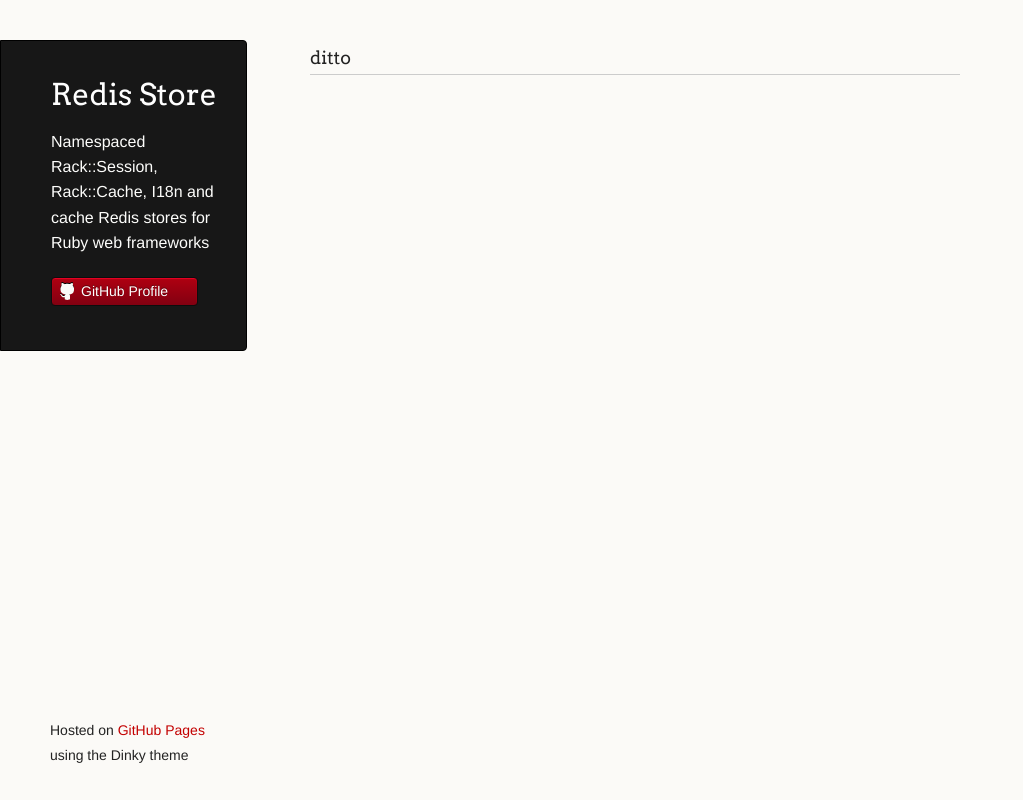
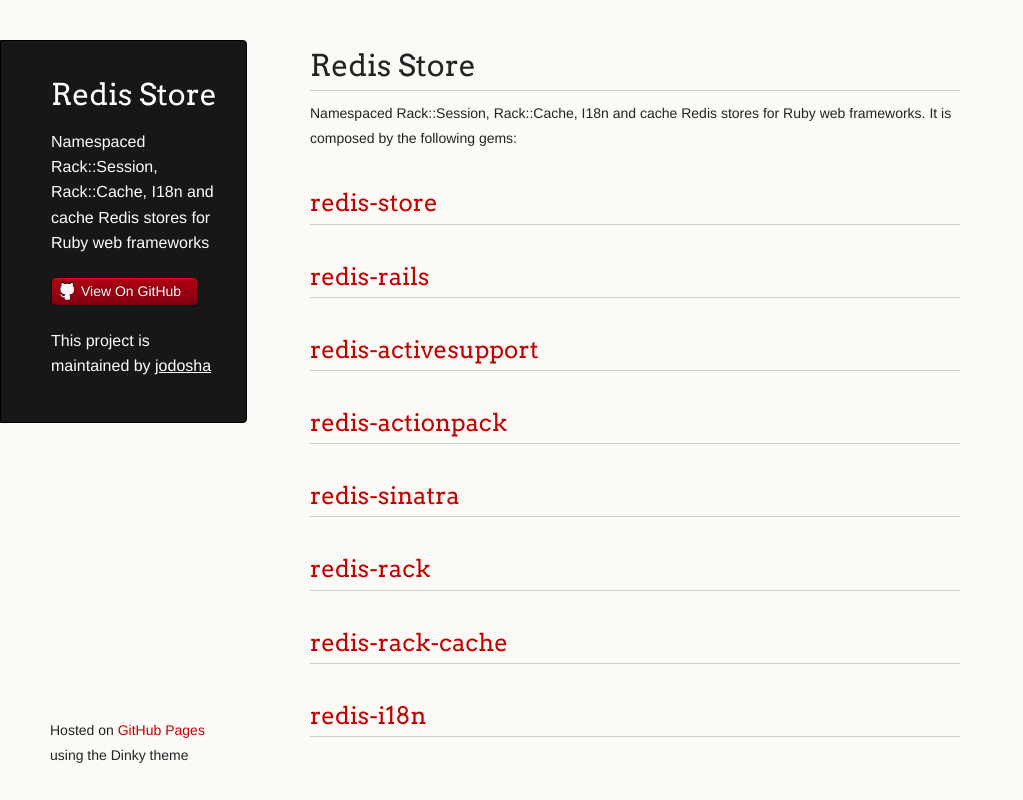
Before and after one commit to redis-store/redis-store.github.io, a plain HTML site: page index.html in a window 1280 px wide. Shown: the whole page, without its empty margins (0-1023 px from the left). Drawn offline with Linux system fonts and the light colour scheme.

Commit message:
Listing projects

```diff
--- a/index.html
+++ b/index.html
@@ -3,7 +3,7 @@
   <head>
     <meta charset="utf-8">
     <meta http-equiv="X-UA-Compatible" content="chrome=1">
-    <title>Redis Store by redis-store</title>
+    <title>Redis Store by jodosha</title>
 
     <link rel="stylesheet" href="stylesheets/styles.css">
     <link rel="stylesheet" href="stylesheets/pygment_trac.css">
@@ -19,16 +19,25 @@
         <h1 class="header">Redis Store</h1>
         <p class="header">Namespaced Rack::Session, Rack::Cache, I18n and cache Redis stores for Ruby web frameworks</p>
 
-
-
         <ul>
-          <li><a class="buttons github" href="https://github.com/redis-store">GitHub Profile</a></li>
+          <li><a class="buttons github" href="https://github.com/redis-store">View On GitHub</a></li>
         </ul>
 
+        <p class="header">This project is maintained by <a class="header name" href="https://github.com/jodosha">jodosha</a></p>
       </header>
       <section>
-        <h3>
-<a name="ditto" class="anchor" href="#ditto"><span class="octicon octicon-link"></span></a>ditto</h3>
+        <h1>Redis Store</h1>
+        <p>Namespaced Rack::Session, Rack::Cache, I18n and cache Redis stores for Ruby web frameworks. It is composed by the following gems:</p>
+
+        <h2><a href="/redis-store">redis-store</a></h2>
+        <h2><a href="/redis-rails">redis-rails</a></h2>
+        <h2><a href="/redis-activesupport">redis-activesupport</a></h2>
+        <h2><a href="/redis-actionpack">redis-actionpack</a></h2>
+        <h2><a href="/redis-sinatra">redis-sinatra</a></h2>
+        <h2><a href="/redis-rack">redis-rack</a></h2>
+        <h2><a href="/redis-rack-cache">redis-rack-cache</a></h2>
+        <h2><a href="/redis-i18n">redis-i18n</a></h2>
+
       </section>
       <footer>
         <p><small>Hosted on <a href="https://pages.github.com">GitHub Pages</a> using the Dinky theme</small></p>
```
